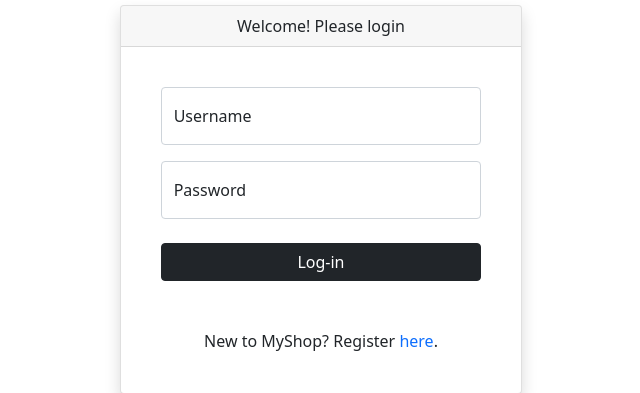
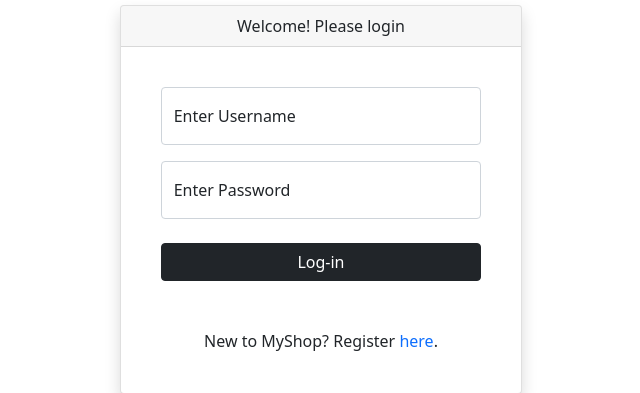
Before and after one commit to lbranera/MyShop, a Django app: page /login/ in a window 1280 px wide. Shown: the part 339-732 px from the top of the page, without its empty margins (319-959 px from the left). Run offline with Django 3.2, Linux system fonts and the light colour scheme.

Commit message:
modified login placeholders

```diff
--- a/products/templates/products/login.html
+++ b/products/templates/products/login.html
@@ -26,11 +26,11 @@
                         {% csrf_token %}
                         <div class="form-floating mb-3">
                             <input type="text" name="username" class="form-control" id="floatingInput" placeholder="name@example.com">
-                            <label for="floatingInput">Username</label>
+                            <label for="floatingInput">Enter Username</label>
                         </div>
                         <div class="form-floating">
                             <input type="password"  name="password" class="form-control" id="floatingPassword" placeholder="Password">
-                            <label for="floatingPassword">Password</label>
+                            <label for="floatingPassword">Enter Password</label>
                         </div>
                         <br>
                         <center>
```
